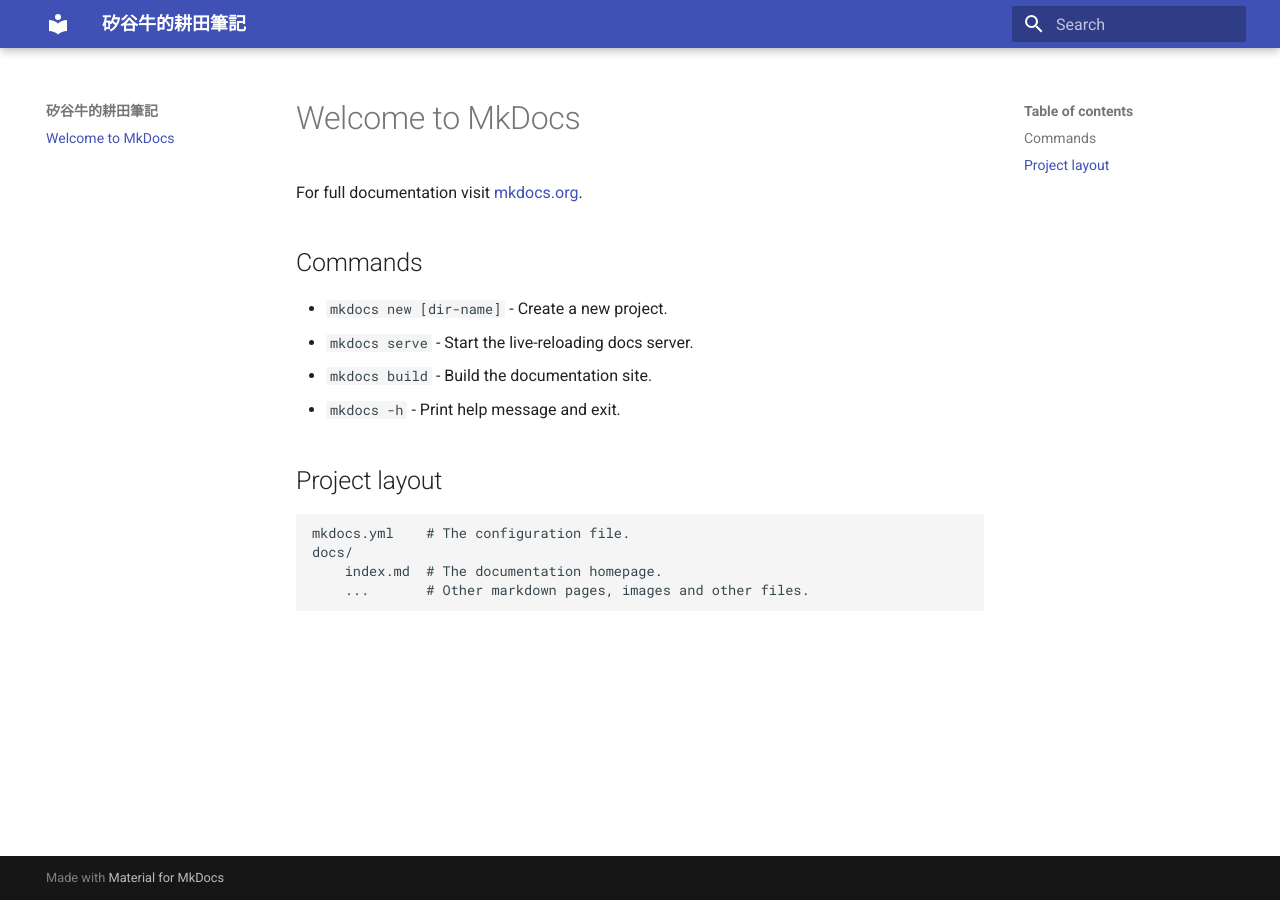
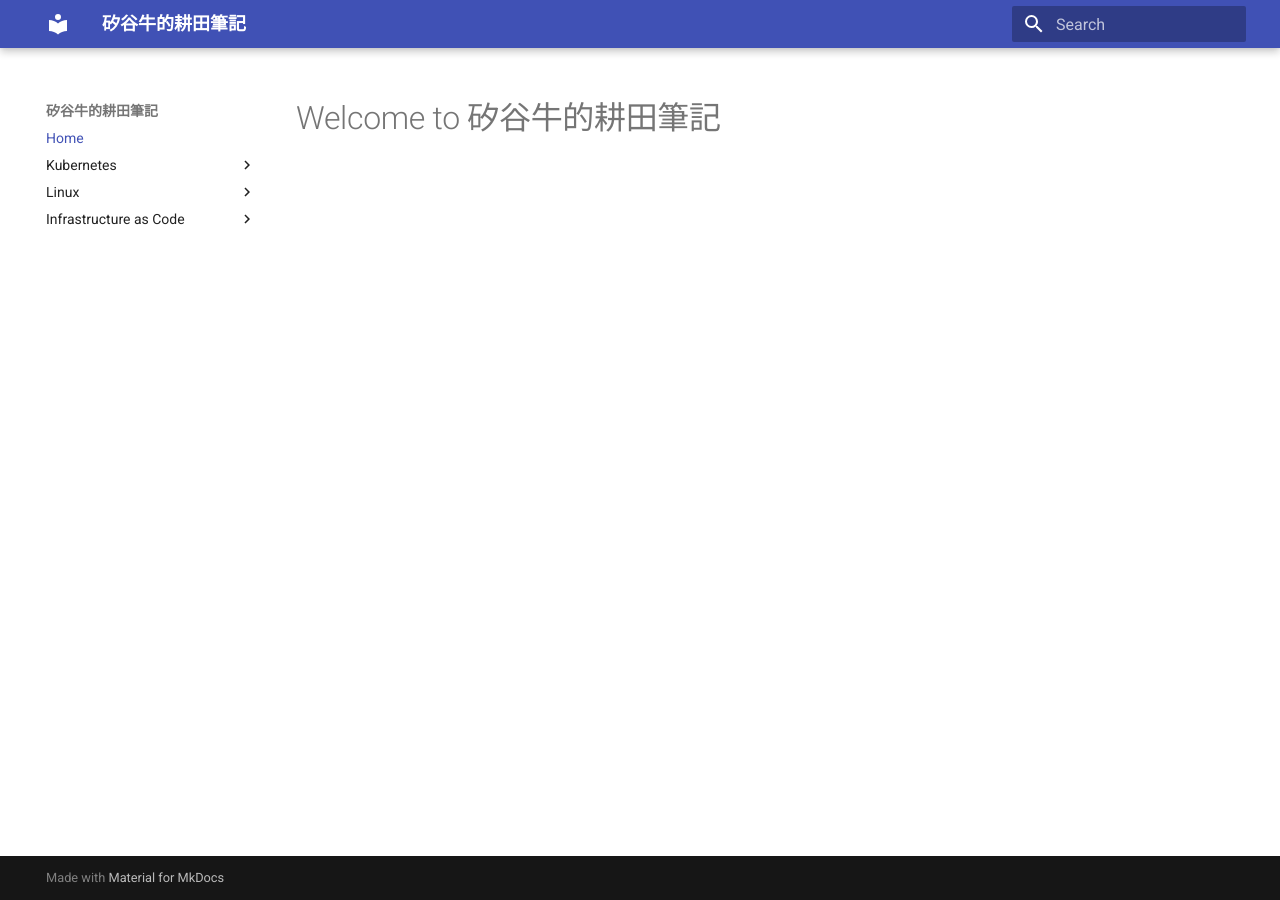
Before and after one commit to technologynoteniu/awesome-notes, an MkDocs documentation site: the page built from docs/README.md, in a window 1280 px wide. Built offline with MkDocs 1.6.1 and Material for MkDocs 9.7.7, drawn with Linux system fonts in a browser that asks for light colours.

Commit message:
Init the folder layout

```diff
--- /dev/null
+++ b/docs/README.md
@@ -0,0 +1 @@
+# Welcome to 矽谷牛的耕田筆記
--- a/docs/index.md
+++ /dev/null
@@ -1,17 +0,0 @@
-# Welcome to MkDocs
-
-For full documentation visit [mkdocs.org](https://www.mkdocs.org).
-
-## Commands
-
-* `mkdocs new [dir-name]` - Create a new project.
-* `mkdocs serve` - Start the live-reloading docs server.
-* `mkdocs build` - Build the documentation site.
-* `mkdocs -h` - Print help message and exit.
-
-## Project layout
-
-    mkdocs.yml    # The configuration file.
-    docs/
-        index.md  # The documentation homepage.
-        ...       # Other markdown pages, images and other files.
--- a/mkdocs.yml
+++ b/mkdocs.yml
@@ -1,3 +1,18 @@
 site_name: '矽谷牛的耕田筆記'
 theme:
   name: material
+
+nav:
+  - Home: README.md
+  - Kubernetes:
+    - Introduction: kubernetes/introduction.md
+    - CI/CD: kubernetes/cicd.md
+    - Network: kubernetes/network.md
+    - Storage: kubernetes/storage.md
+    - Observability: kubernetes/observability.md
+  - Linux:
+    - Network: linux/network.md
+    - Storage: linux/storage.md
+    - Tool: linux/tool.md
+  - Infrastructure as Code:
+    - Terraform: iac/terraform.md
```
Also changed, not shown: docs/iac/terraform.md (added), docs/kubernetes/cicd.md (added), docs/kubernetes/introduction.md (added), docs/kubernetes/network.md (added), docs/kubernetes/observability.md (added), docs/kubernetes/storage.md (added), docs/linux/network.md (added), docs/linux/storage.md (added), docs/linux/tool.md (added).
